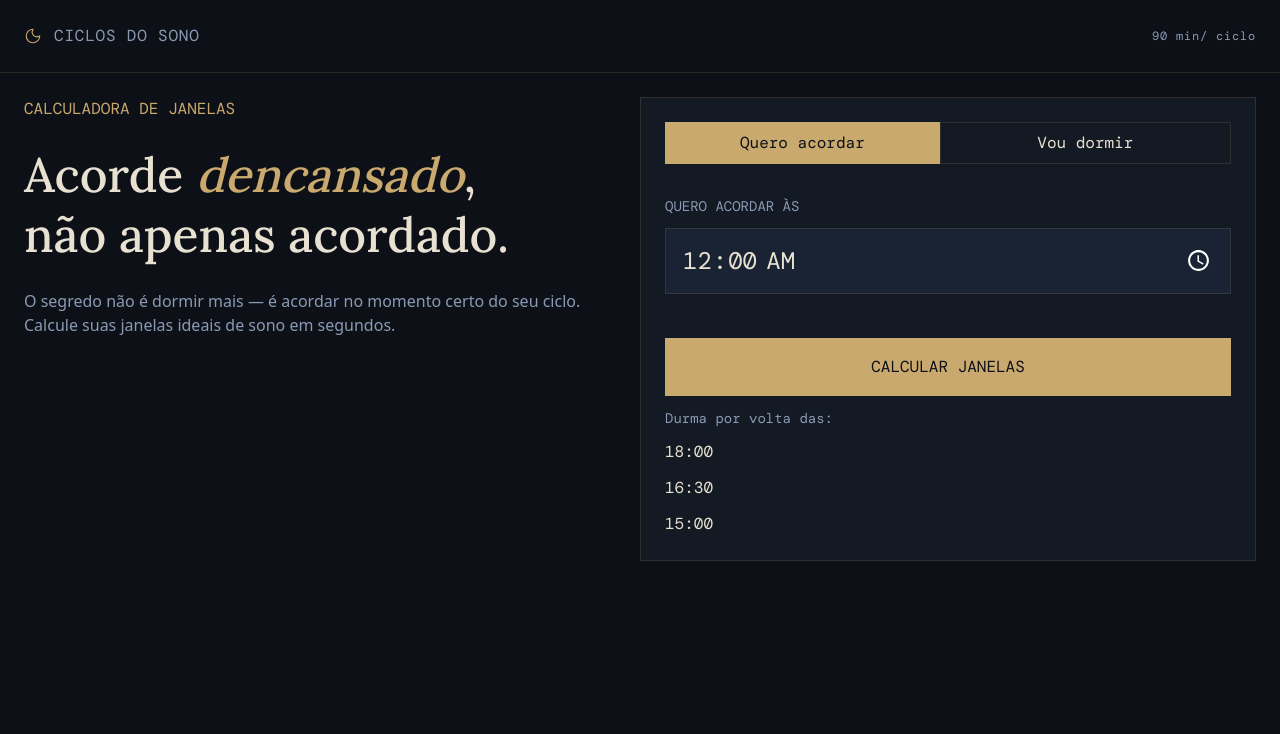
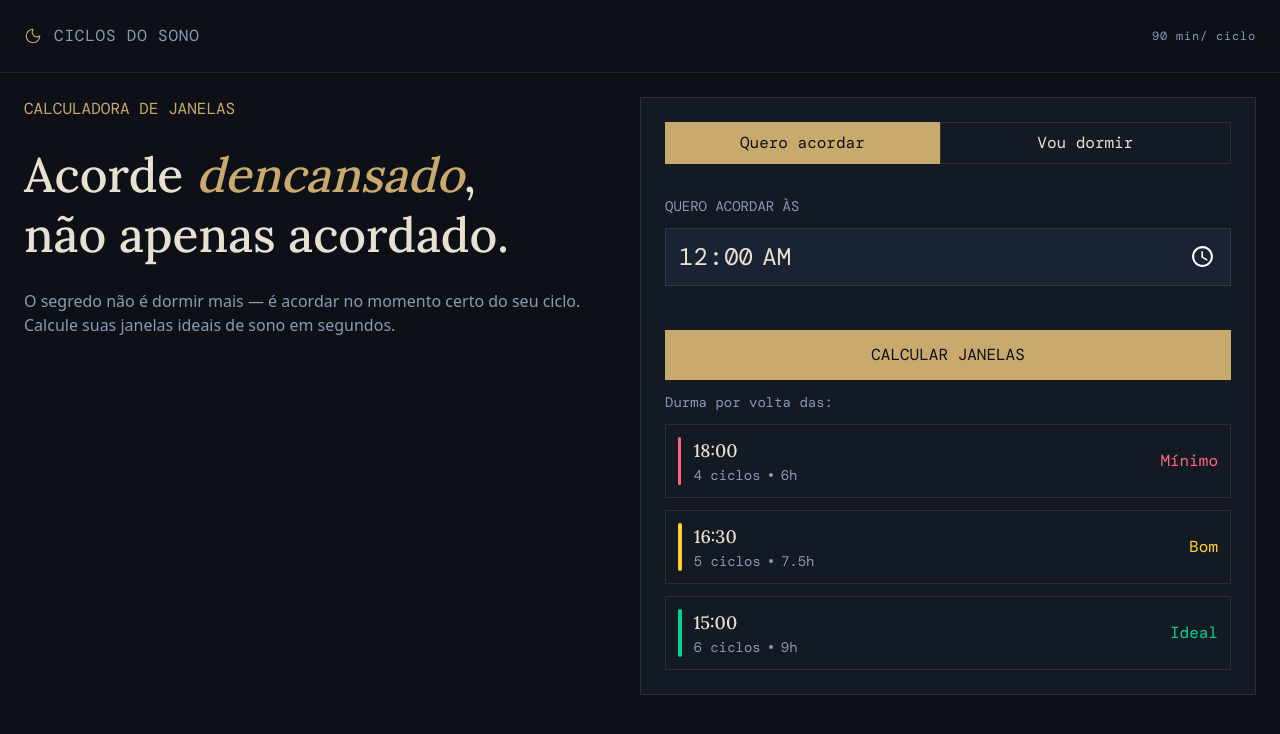
Before and after one commit to marialluiza/sleep-calculator, a Next.js app: page / in a window 1280 px wide. Both pictures are taken after a click on the button "CALCULAR JANELAS". Shown: the top 734 px of the page. Built offline with nearby package versions, Linux system fonts and the light colour scheme; a web font is replaced by a local one.

Commit message:
feat: implementa cards de resultados e refatora retorno dos cálculos

```diff
--- /dev/null
+++ b/src/features/sleep-calculator/components/ResultCard.tsx
@@ -0,0 +1,33 @@
+import { CalculateCyclesResult } from "../types";
+
+type ResultCardProps = {
+  result: CalculateCyclesResult;
+};
+
+const ResultCard = ({ result }: ResultCardProps) => {
+  return (
+    <div
+      key={result.id}
+      className="flex items-center border-[1.5px] border-border p-3 hover:border-primary/40 transition-colors"
+    >
+      <div className={`w-1 h-12 rounded-full mr-3 ${result.bgColor}`} />
+      <div className="w-full flex flex-col">
+        <span
+          className="text-foreground text-lg"
+          style={{ fontFamily: "'Lora', serif" }}
+        >
+          {result.recommendedTime}
+        </span>
+
+        <div className="flex items-center gap-2 text-sm text-muted-foreground">
+          <span>{result.amountCycles} ciclos</span>
+          <div className="w-1 h-1 rounded-full bg-muted-foreground" />
+          <span>{result.totalHours}h</span>
+        </div>
+      </div>
+      <p className={`${result.textColor}`}>{result.typeCycle}</p>
+    </div>
+  );
+};
+
+export default ResultCard;
--- a/src/features/sleep-calculator/constants.ts
+++ b/src/features/sleep-calculator/constants.ts
@@ -3,7 +3,25 @@ export const HOURS_PER_DAY = 24;
 export const MINUTES_PER_DAY = HOURS_PER_DAY * MINUTES_PER_HOUR;
 
 export const SLEEP_CYCLE_MINUTES = 90;
+export const SLEEP_CYCLE_HOURS = 1.5;
 
-export const FOUR_SLEEP_CYCLES = 4 * SLEEP_CYCLE_MINUTES;
-export const FIVE_SLEEP_CYCLES = 5 * SLEEP_CYCLE_MINUTES;
-export const SIX_SLEEP_CYCLES = 6 * SLEEP_CYCLE_MINUTES;
+export const SLEEP_OPTIONS = [
+  {
+    cycles: 4,
+    label: "Mínimo",
+    bgColor: "bg-rose-400",
+    textColor: "text-rose-400",
+  },
+  {
+    cycles: 5,
+    label: "Bom",
+    bgColor: "bg-amber-300",
+    textColor: "text-amber-300",
+  },
+  {
+    cycles: 6,
+    label: "Ideal",
+    bgColor: "bg-emerald-400",
+    textColor: "text-emerald-400",
+  },
+];
--- a/src/features/sleep-calculator/hooks/useSleepCalculatorController.ts
+++ b/src/features/sleep-calculator/hooks/useSleepCalculatorController.ts
@@ -1,13 +1,14 @@
 import { useState } from "react";
 import { calculateWantsToWakeUp } from "../utils/calculateWantsToWakeUp";
 import { calculateWantsToSleepHours } from "../utils/calculateWantsToSleep";
+import { CalculateCyclesResult } from "../types";
 
 type ModeType = "wakeUp" | "sleep";
 
 export const useSleepCalculatorController = () => {
   const [time, setTime] = useState<string>("00:00");
   const [mode, setMode] = useState<ModeType>("wakeUp");
-  const [results, setResults] = useState<string[]>([]);
+  const [results, setResults] = useState<CalculateCyclesResult[]>([]);
 
   const text = mode === "wakeUp" ? "QUERO ACORDAR ÀS" : "VOU DORMIR ÀS";
   const resultTitle =
--- a/src/features/sleep-calculator/index.tsx
+++ b/src/features/sleep-calculator/index.tsx
@@ -2,6 +2,7 @@
 
 import Button from "@/components/ui/Button";
 import { useSleepCalculatorController } from "./hooks/useSleepCalculatorController";
+import ResultCard from "./components/ResultCard";
 
 const SleepCalculator = () => {
   const {
@@ -16,8 +17,8 @@ const SleepCalculator = () => {
   } = useSleepCalculatorController();
 
   return (
-    <main className="w-full flex flex-col p-6 gap-8 bg-card border-[1.5px] border-border font-mono">
-      <div className="w-full flex">
+    <div className="w-full flex flex-col p-6 gap-8 bg-card border-[1.5px] border-border font-mono">
+      <section className="w-full flex">
         <Button
           text="Quero acordar"
           isSelected={mode === "wakeUp"}
@@ -30,30 +31,35 @@ const SleepCalculator = () => {
           className="px-4 py-2"
           onClick={() => handleModeChange("sleep")}
         />
-      </div>
+      </section>
 
-      <div className="w-full flex flex-col gap-3">
+      <section className="w-full flex flex-col gap-3">
         <p className="text-muted-foreground text-sm">{text}</p>
         <input
           type="time"
           value={time}
           onChange={handleTimeChange}
-          className="bg-input-background px-4 py-4 text-2xl border-[1.5px] border-border focus:outline-none focus:border-primary transition-colors"
+          className="bg-input-background px-3 py-3 text-2xl border-[1.5px] border-border focus:outline-none focus:border-primary transition-colors"
           style={{ colorScheme: "dark" }}
         />
 
         <Button
           text="CALCULAR JANELAS"
-          className="py-4 mt-8 bg-primary text-primary-foreground hover:brightness-95"
+          className="py-3 mt-8 bg-primary text-primary-foreground hover:brightness-95"
           onClick={() => calculateResults()}
         />
 
-        <p className="text-muted-foreground text-sm">{resultTitle}</p>
-        {results.map((item) => (
-          <div key={item}>{item}</div>
-        ))}
-      </div>
-    </main>
+        <section className="flex flex-col gap-3">
+          {results.length > 0 && (
+            <h2 className="text-muted-foreground text-sm">{resultTitle}</h2>
+          )}
+
+          {results.map((result) => (
+            <ResultCard key={result.id} result={result} />
+          ))}
+        </section>
+      </section>
+    </div>
   );
 };
 
--- /dev/null
+++ b/src/features/sleep-calculator/types.ts
@@ -0,0 +1,9 @@
+export type CalculateCyclesResult = {
+  id: number;
+  recommendedTime: string;
+  amountCycles: number;
+  totalHours: number;
+  typeCycle: string;
+  bgColor: string;
+  textColor: string;
+};
--- a/src/features/sleep-calculator/utils/calculateWantsToSleep.ts
+++ b/src/features/sleep-calculator/utils/calculateWantsToSleep.ts
@@ -1,20 +1,30 @@
 import {
-  FIVE_SLEEP_CYCLES,
-  FOUR_SLEEP_CYCLES,
-  SIX_SLEEP_CYCLES,
+  SLEEP_CYCLE_HOURS,
+  SLEEP_CYCLE_MINUTES,
+  SLEEP_OPTIONS,
 } from "../constants";
+import { CalculateCyclesResult } from "../types";
 import { minutesToTime } from "./minutesToTime";
 import { timeToMinutes } from "./timeToMinutes";
 
-export const calculateWantsToSleepHours = (time: string): string[] => {
+export const calculateWantsToSleepHours = (
+  time: string,
+): CalculateCyclesResult[] => {
   const minutes = timeToMinutes(time);
 
-  const minimumCycles = minutes + FOUR_SLEEP_CYCLES;
-  const goodCycles = minutes + FIVE_SLEEP_CYCLES;
-  const idealCycles = minutes + SIX_SLEEP_CYCLES;
+  const results = SLEEP_OPTIONS.map((option, index) => {
+    const totalMinutes = minutes + option.cycles * SLEEP_CYCLE_MINUTES;
 
-  const cycles = [minimumCycles, goodCycles, idealCycles];
-  const convertedCycles = cycles.map((item) => minutesToTime(item));
+    return {
+      id: index + 1,
+      recommendedTime: minutesToTime(totalMinutes),
+      amountCycles: option.cycles,
+      totalHours: option.cycles * SLEEP_CYCLE_HOURS,
+      typeCycle: option.label,
+      bgColor: option.bgColor,
+      textColor: option.textColor,
+    };
+  });
 
-  return convertedCycles;
+  return results;
 };
--- a/src/features/sleep-calculator/utils/calculateWantsToWakeUp.ts
+++ b/src/features/sleep-calculator/utils/calculateWantsToWakeUp.ts
@@ -1,20 +1,30 @@
 import {
-  FIVE_SLEEP_CYCLES,
-  FOUR_SLEEP_CYCLES,
-  SIX_SLEEP_CYCLES,
+  SLEEP_CYCLE_HOURS,
+  SLEEP_CYCLE_MINUTES,
+  SLEEP_OPTIONS,
 } from "../constants";
+import { CalculateCyclesResult } from "../types";
 import { minutesToTime } from "./minutesToTime";
 import { timeToMinutes } from "./timeToMinutes";
 
-export const calculateWantsToWakeUp = (time: string): string[] => {
+export const calculateWantsToWakeUp = (
+  time: string,
+): CalculateCyclesResult[] => {
   const minutes = timeToMinutes(time);
 
-  const minimumCycles = minutes - FOUR_SLEEP_CYCLES;
-  const goodCycles = minutes - FIVE_SLEEP_CYCLES;
-  const idealCycles = minutes - SIX_SLEEP_CYCLES;
+  const results = SLEEP_OPTIONS.map((option, index) => {
+    const totalMinutes = minutes - option.cycles * SLEEP_CYCLE_MINUTES;
 
-  const cycles = [minimumCycles, goodCycles, idealCycles];
-  const convertedCycles = cycles.map((item) => minutesToTime(item));
+    return {
+      id: index + 1,
+      recommendedTime: minutesToTime(totalMinutes),
+      amountCycles: option.cycles,
+      totalHours: option.cycles * SLEEP_CYCLE_HOURS,
+      typeCycle: option.label,
+      bgColor: option.bgColor,
+      textColor: option.textColor,
+    };
+  });
 
-  return convertedCycles;
+  return results;
 };
```
